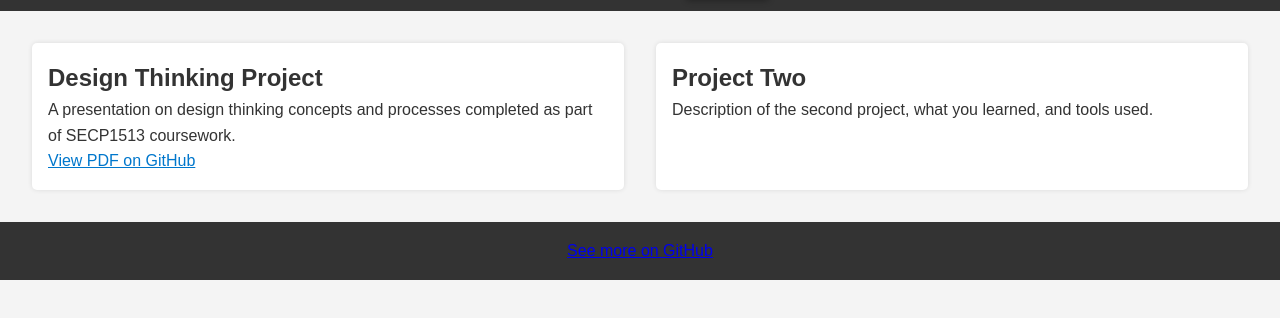
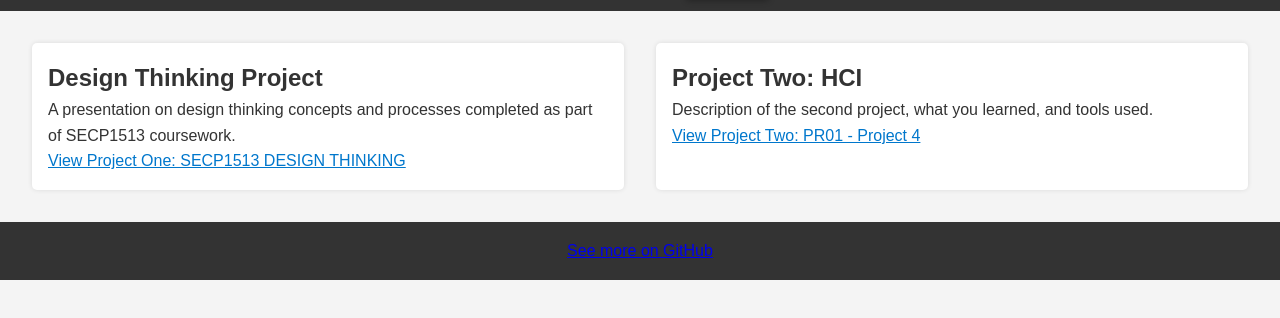
Before and after one commit to karenyvx/personal-website, a plain HTML site: page projects.html in a window 1280 px wide. Shown: the part 98-416 px from the top of the page. Drawn offline with Linux system fonts and the light colour scheme.

Commit message:
Update projects.html

```diff
--- a/projects.html
+++ b/projects.html
@@ -23,12 +23,14 @@
       <div class="project">
   <h2>Design Thinking Project</h2>
   <p>A presentation on design thinking concepts and processes completed as part of SECP1513 coursework.</p>
-  <a href="https://github.com/karenyvx/SECP1513-DESIGN-THINKING/blob/main/SECP1513%20Design%20Thinking.pdf" target="_blank" rel="noopener noreferrer">View PDF on GitHub</a>
+  <a href="https://github.com/karenyvx/SECP1513-DESIGN-THINKING/blob/main/SECP1513%20Design%20Thinking.pdf" target="_blank" rel="noopener noreferrer">View Project One: SECP1513 DESIGN THINKING</a>
 	</div>
       <div class="project">
-        <h2>Project Two</h2>
-        <p>Description of the second project, what you learned, and tools used.</p>
-      </div>
+  <h2>Project Two: HCI</h2>
+  <p>Description of the second project, what you learned, and tools used.</p>
+  <a href="https://github.com/karenyvx/HCI/blob/main/PR01%20-%20Project%204.pdf" target="_blank" rel="noopener noreferrer">View Project Two: PR01 - Project 4</a>
+</div>
+
     </section>
   </main>
 
```
